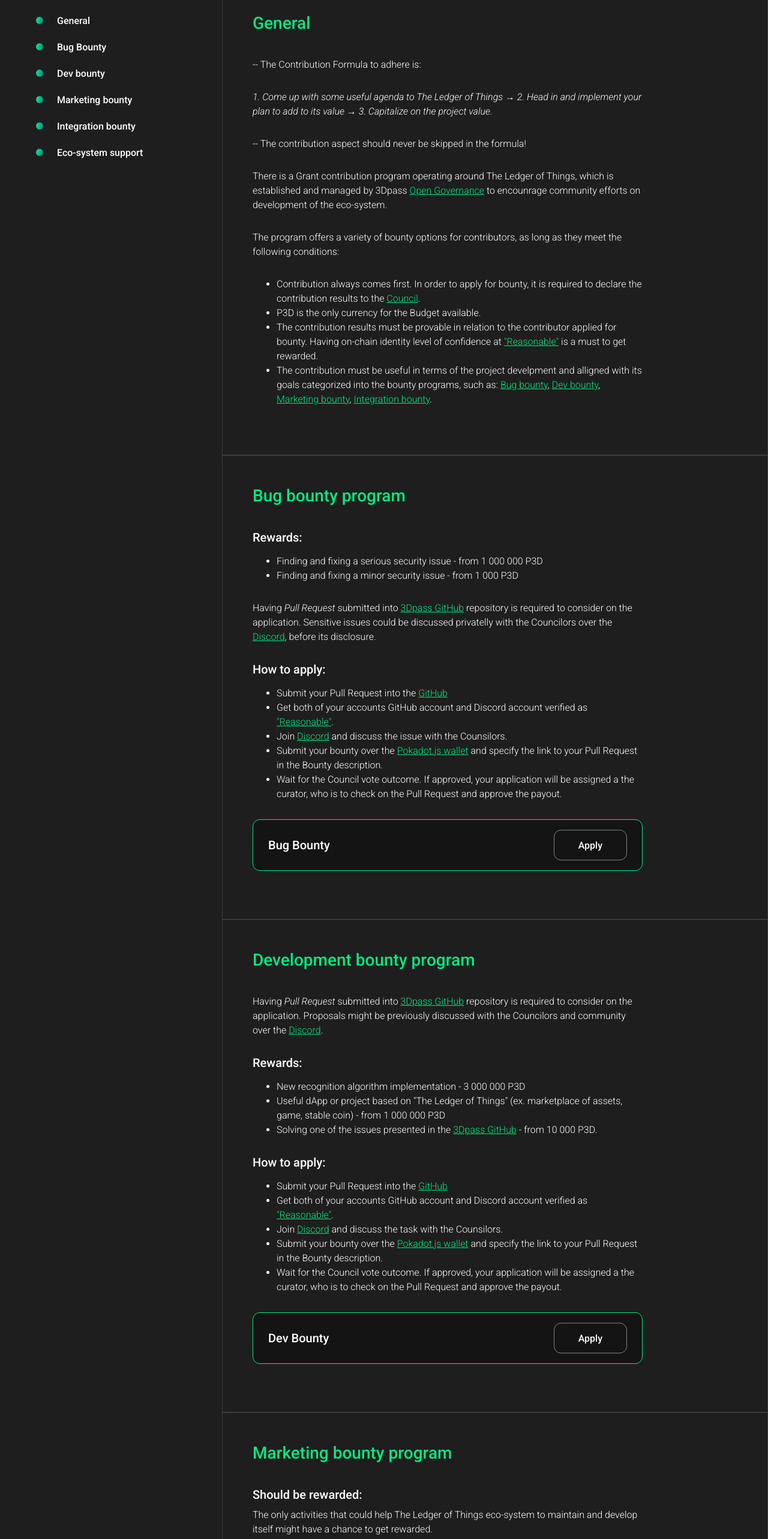
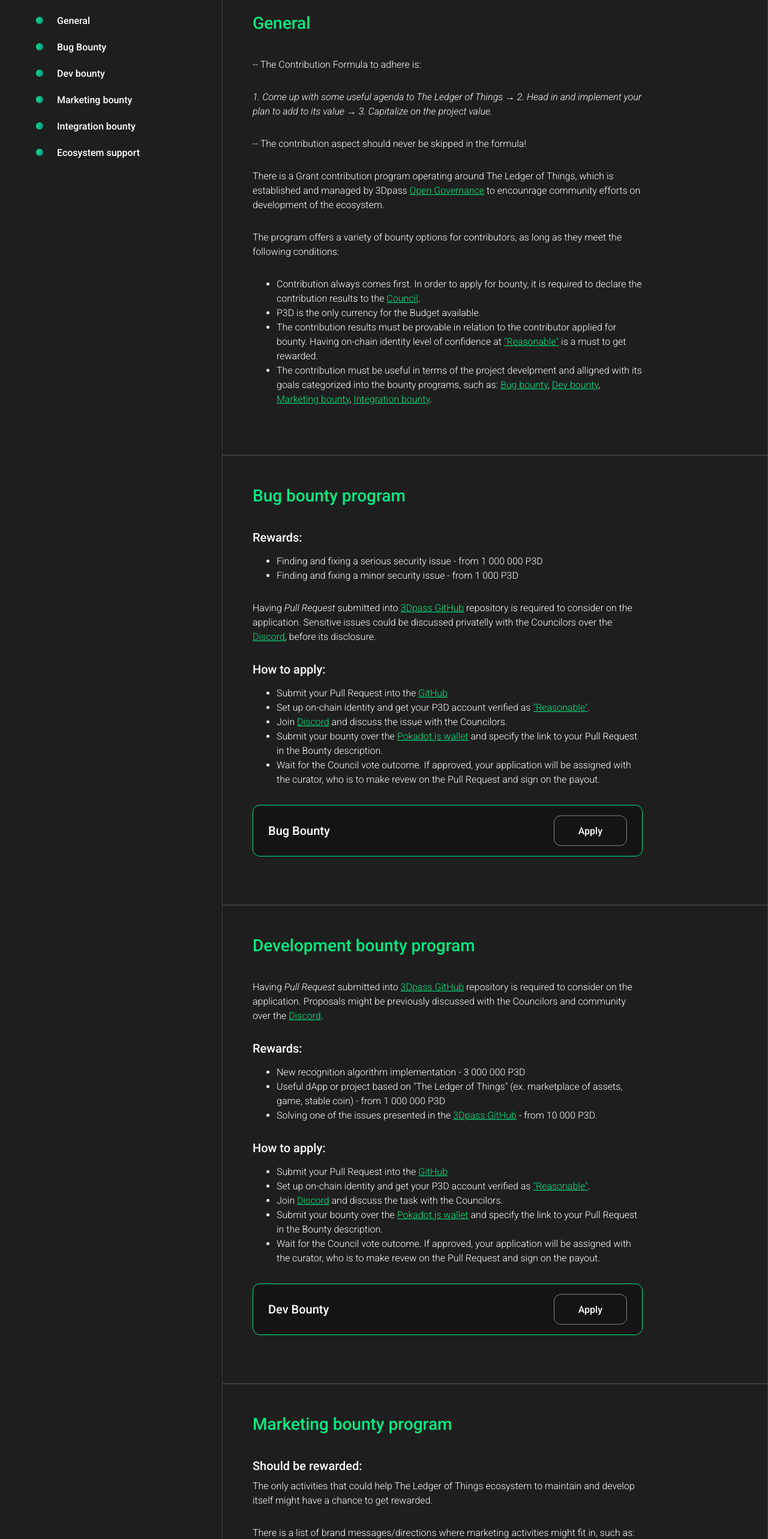
Before and after one commit to 3Dpass/website, a React (Create React App) app: page /grants in a window 1280 px wide. Shown: the part 234-2800 px from the top of the page at 60% size. Built offline with nearby package versions, Linux system fonts and the light colour scheme; the HTML template or start-up script is replaced by a standard one.

Commit message:
spelling

```diff
--- a/src/pages/Grants.jsx
+++ b/src/pages/Grants.jsx
@@ -91,7 +91,7 @@ const Grants = () => {
                   : "one-page-nav"
               }
             >
-              Eco-system support
+              Ecosystem support
               <div className="page-nav-circle"></div>
             </div>
           </a>
@@ -115,7 +115,7 @@ const Grants = () => {
               There is a Grant contribution program operating around The Ledger of Things,
               which is established and managed by 3Dpass {" "}
               <Link to="/community#governance">Open Governance</Link>{" "}
-              to encounrage community efforts on development of the eco-system.
+              to encounrage community efforts on development of the ecosystem.
             </div>
             <div className="page-content-text">
               The program offers a variety of bounty options for contributors, as long
@@ -169,19 +169,19 @@ const Grants = () => {
                 Submit your Pull Request into the <Link to="https://github.com/3dpass">GitHub</Link>
               </li>
               <li>
-                Get both of your accounts GitHub account and Discord account
+                Set up on-chain identity and get your P3D account
                 verified as <Link to="/mainnet#chain-kyc">"Reasonable"</Link>.
               </li>
               <li>
-                Join <Link to="http://localhost:3000/governance#council">Discord</Link> and discuss the issue with the Counsilors.
+                Join <Link to="http://localhost:3000/governance#council">Discord</Link> and discuss the issue with the Councilors.
               </li>
               <li>
                 Submit your bounty over the <Link to="https://polkadot.js.org/apps/?rpc=wss%3A%2F%2Frpc.3dpscan.io#/bounties">Pokadot.js wallet</Link> {" "}
                 and specify the link to your Pull Request in the Bounty description.
               </li>
               <li>
-                Wait for the Council vote outcome. If approved, your application will be assigned a the curator,
-                who is to check on the Pull Request and approve the payout.
+                Wait for the Council vote outcome. If approved, your application will be assigned with the curator,
+                who is to make revew on the Pull Request and sign on the payout.
               </li>
             </ul>
             <a className="message-text" href="https://polkadot.js.org/apps/?rpc=wss%3A%2F%2Frpc.3dpscan.io#/bounties">
@@ -222,12 +222,12 @@ const Grants = () => {
                 Submit your Pull Request into the <Link to="https://github.com/3dpass">GitHub</Link>
               </li>
               <li>
-                Get both of your accounts GitHub account and Discord account
+                Set up on-chain identity and get your P3D account
                 verified as <Link to="/mainnet#chain-kyc">"Reasonable"</Link>.
               </li>
               <li>
                 Join <Link to="http://localhost:3000/governance#council">Discord</Link> {" "}
-                and discuss the task with the Counsilors.
+                and discuss the task with the Councilors.
               </li>
               <li>
                 Submit your bounty over the {" "}
@@ -235,8 +235,8 @@ const Grants = () => {
                 and specify the link to your Pull Request in the Bounty description.
               </li>
               <li>
-                Wait for the Council vote outcome. If approved, your application will be assigned a the curator,
-                who is to check on the Pull Request and approve the payout.
+                Wait for the Council vote outcome. If approved, your application will be assigned with the curator,
+                who is to make revew on the Pull Request and sign on the payout.
               </li>
             </ul>
             <a className="message-text" href="https://polkadot.js.org/apps/?rpc=wss%3A%2F%2Frpc.3dpscan.io#/bounties">
@@ -256,7 +256,7 @@ const Grants = () => {
               Should be rewarded:
             </div>
             <div className="page-content-text">
-               The only activities that could help The Ledger of Things eco-system
+               The only activities that could help The Ledger of Things ecosystem
                to maintain and develop itself might have a chance to get rewarded.
             </div>
             <div className="page-content-text">
@@ -307,23 +307,20 @@ const Grants = () => {
             </div>
             <ul className="page-content-text">
               <li>
-                Submit your Pull Request into the <Link to="https://github.com/3dpass">GitHub</Link>
-              </li>
-              <li>
-                Get your both of your accounts SM account (the job was done with) and the Discord account
+                Set up on-chain identity and get your P3D account
                 verified as <Link to="/mainnet#chain-kyc">"Reasonable"</Link>.
               </li>
               <li>
                 Join <Link to="http://localhost:3000/governance#council">Discord</Link> {" "}
-                and discuss the matter with the Counsilors.
+                and discuss the matter with the Councilors.
               </li>
               <li>
                 Submit your bounty over the {" "}
                  <Link to="https://polkadot.js.org/apps/?rpc=wss%3A%2F%2Frpc.3dpscan.io#/bounties">Pokadot.js wallet</Link> {" "}
-                and specify the link to your posts in the Bounty description as as proof of work.
+                and specify the link to your posts in the Bounty description as proof of work.
               </li>
               <li>
-                Wait for the Council vote outcome. If approved, your application will be assigned a the curator,
+                Wait for the Council vote outcome. If approved, your application will be assigned with the curator,
                 who is to check on the posts and approve the payout.
               </li>
             </ul>
@@ -384,7 +381,7 @@ const Grants = () => {
               </li>
               <li>
                 Join <Link to="http://localhost:3000/governance#council">Discord</Link> {" "}
-                and discuss the matter with the Counsilors.
+                and discuss the matter with the Councilors.
               </li>
               <li>
                 Submit your bounty over the {" "}
@@ -392,8 +389,8 @@ const Grants = () => {
                 and specify the link to your Pull Request in the Bounty description.
               </li>
               <li>
-                Wait for the Council vote outcome. If approved, your application will be assigned a the curator,
-                who is to check on the Pull Request and approve the payout.
+                Wait for the Council vote outcome. If approved, your application will be assigned with the curator,
+                who is to check on proof of work and sign on the payout.
               </li>
             </ul>
             <a className="message-text" href="https://polkadot.js.org/apps/?rpc=wss%3A%2F%2Frpc.3dpscan.io#/bounties">
@@ -407,7 +404,7 @@ const Grants = () => {
         <div className="page-content-block" id="eco-system-support-bounty">
           <div className="page-content-inner">
             <div className="page-content-title">
-              Eco-system support bounty program
+              Ecosystem support bounty program
             </div>
             <div className="page-content-text">
               Having either <i>Pull Request</i> submitted into <Link to="https://github.com/3dpass">3Dpass GitHub</Link>{" "}
@@ -461,7 +458,7 @@ const Grants = () => {
               </li>
               <li>
                 Join <Link to="http://localhost:3000/governance#council">Discord</Link> {" "}
-                and discuss the matter with the Counsilors.
+                and discuss the matter with the Councilors.
               </li>
               <li>
                 Submit your bounty over the {" "}
@@ -469,13 +466,13 @@ const Grants = () => {
                 and specify the link to your Pull Request/proof of work in the Bounty description.
               </li>
               <li>
-                Wait for the Council vote outcome. If approved, your application will be assigned a the curator,
-                who is to check on the Pull Request and approve the payout.
+                Wait for the Council vote outcome. If approved, your application will be assigned with the curator,
+                who is to revew on the Pull Request and sign on the payout.
               </li>
             </ul>
             <a className="message-text" href="https://polkadot.js.org/apps/?rpc=wss%3A%2F%2Frpc.3dpscan.io#/bounties">
             <div className="page-lead-content">
-               Eco-system Bounty
+               Ecosystem Bounty
                 <div className="page-lead-button">Apply</div>
             </div>
             </a>
```
